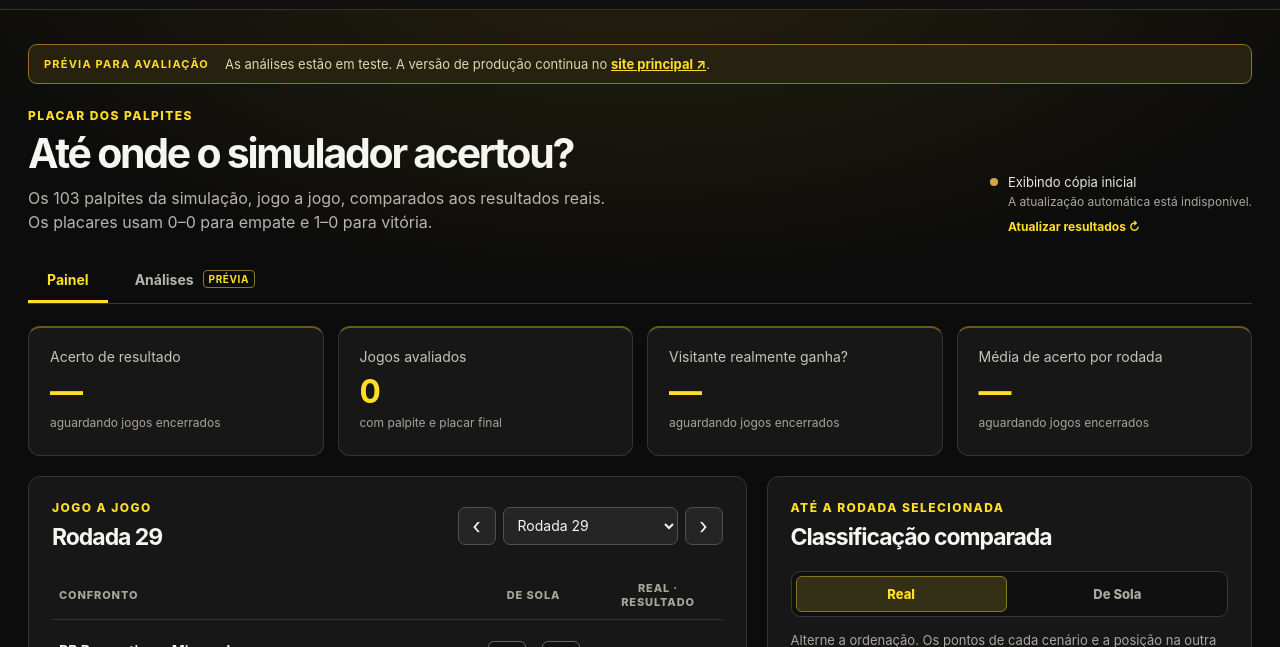
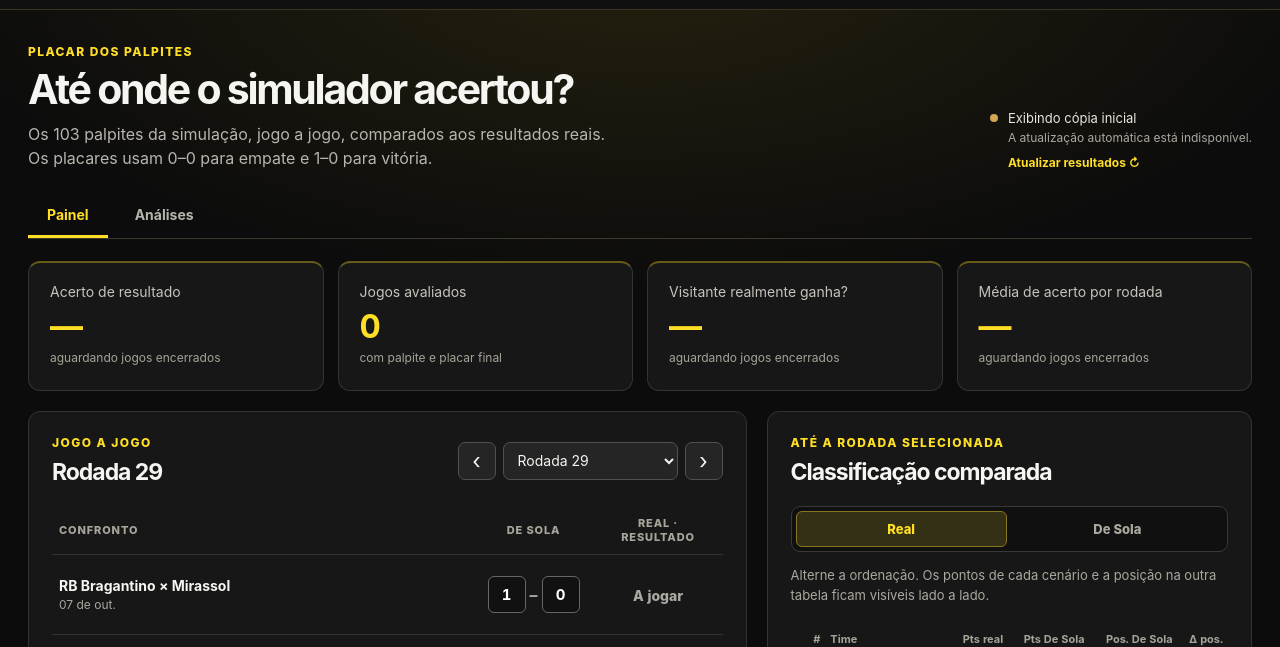
Before and after one commit to Gustavo-Huk/desola-brasileirao-2026, a plain HTML site: page index.html in a window 1280 px wide. Shown: the part 74-721 px from the top of the page. Drawn offline with Linux system fonts and the light colour scheme; no server answers.

Commit message:
Alinhar cartões e preparar análises para produção

```diff
--- a/index.html
+++ b/index.html
@@ -16,14 +16,13 @@
     <a class="video-link" href="https://www.youtube.com/watch?v=PCiC1YX8raA" target="_blank" rel="noopener noreferrer" aria-label="Assistir ao vídeo original da simulação no YouTube"><img src="./assets/de-sola-integrantes.png" alt="" width="46" height="46"><span>Vídeo da simulação<small>Assistir no YouTube ↗</small></span></a>
   </header>
   <main class="shell">
-    <div class="preview-banner"><strong>PRÉVIA PARA AVALIAÇÃO</strong><span>As análises estão em teste. A versão de produção continua no <a href="https://desola-brasileirao-2026.vercel.app/">site principal ↗</a>.</span></div>
     <div class="demo-banner" id="demo-banner" hidden><strong>PRÉVIA DE TESTE</strong><span>Os resultados da 29ª rodada nesta tela são fictícios para demonstrar acertos e erros. Nenhum dado oficial foi alterado.</span><a href="./">Voltar aos resultados reais ↗</a></div>
     <section class="heading">
       <div><p class="eyebrow">PLACAR DOS PALPITES</p><h1>Até onde o simulador acertou?</h1><p class="intro"><span>Os 103 palpites da simulação, jogo a jogo, comparados aos resultados reais.</span><span>Os placares usam 0–0 para empate e 1–0 para vitória.</span></p></div>
       <div class="source-status"><span class="signal" id="signal"></span><span id="source-status">Carregando resultados...</span><small id="source-time"></small><button class="refresh-button" id="refresh-results" type="button">Atualizar resultados ↻</button></div>
     </section>
 
-    <nav class="page-tabs" aria-label="Seções do painel"><a id="tab-overview" href="#painel" aria-current="page">Painel</a><a id="tab-analysis" href="#analises">Análises <span>Prévia</span></a></nav>
+    <nav class="page-tabs" aria-label="Seções do painel"><a id="tab-overview" href="#painel" aria-current="page">Painel</a><a id="tab-analysis" href="#analises">Análises</a></nav>
 
     <div id="overview-panel">
 
--- a/styles.css
+++ b/styles.css
@@ -29,9 +29,6 @@ button:focus-visible, a:focus-visible, select:focus-visible { outline: 2px solid
 .video-link img { width: 46px; height: 46px; object-fit: cover; border-radius: 5px }
 .video-link small { font-size: 12px; color: var(--yellow); font-weight: 600; margin-top: 2px }
 .shell { max-width: 1416px; padding: 34px 28px 75px; margin: auto }
-.preview-banner { display: flex; gap: 10px 16px; align-items: center; flex-wrap: wrap; background: #27220f; border: 1px solid #8d7725; border-radius: 9px; padding: 11px 15px; margin-bottom: 24px; font-size: 13px; color: #dfd6b2 }
-.preview-banner strong { color: var(--yellow); font-size: 11px; letter-spacing: .11em; white-space: nowrap }
-.preview-banner a { font-weight: 700 }
 .demo-banner { display: flex; align-items: center; flex-wrap: wrap; gap: 8px 16px; background: #463c12; border: 2px solid var(--yellow); border-radius: 10px; padding: 12px 15px; margin-bottom: 24px; color: #f8f1c8; font-size: 13px; line-height: 1.4 }
 .demo-banner[hidden] { display: none }
 .demo-banner strong { color: var(--yellow); white-space: nowrap; font-size: 12px; letter-spacing: .09em }
@@ -63,12 +60,11 @@ h3 { font-size: 16px; margin-bottom: 12px }
 .page-tabs a { display: inline-flex; align-items: center; gap: 9px; padding: 12px 19px; color: #b6b4ad; font-weight: 750; font-size: 14px; text-decoration: none; border-bottom: 3px solid transparent }
 .page-tabs a:hover { color: #fff }
 .page-tabs a[aria-current="page"] { color: var(--yellow); border-color: var(--yellow) }
-.page-tabs span { font-size: 10px; text-transform: uppercase; letter-spacing: .06em; border: 1px solid #887625; color: var(--yellow); padding: 2px 5px; border-radius: 4px }
 .analysis-heading { display: flex; align-items: flex-end; justify-content: space-between; gap: 16px; margin: 9px 0 21px }
 .analysis-heading h2 { font-size: clamp(26px, 2.8vw, 34px); margin-bottom: 8px }
 .analysis-heading p:last-child { margin: 0; color: #b8b5a9; line-height: 1.5; max-width: 730px; font-size: 14px }
 .sample-pill { border: 1px solid #76651e; background: #282312; color: #f9df69; border-radius: 999px; padding: 7px 11px; font-size: 12px; font-weight: 750; white-space: nowrap }
-.analysis-grid { display: grid; grid-template-columns: minmax(0, 1.15fr) minmax(0, 1fr); gap: 18px; align-items: start }
+.analysis-grid { display: grid; grid-template-columns: minmax(0, 1.15fr) minmax(0, 1fr); gap: 18px; align-items: stretch }
 .analysis-card { background: var(--panel); border: 1px solid var(--stroke); border-radius: 12px; padding: 23px; min-width: 0 }
 .analysis-card h3 { font-size: 19px; letter-spacing: -.025em; line-height: 1.25; margin-bottom: 10px }
 .card-intro { font-size: 13px; color: #aaa89f; line-height: 1.5; margin-bottom: 20px }
```
